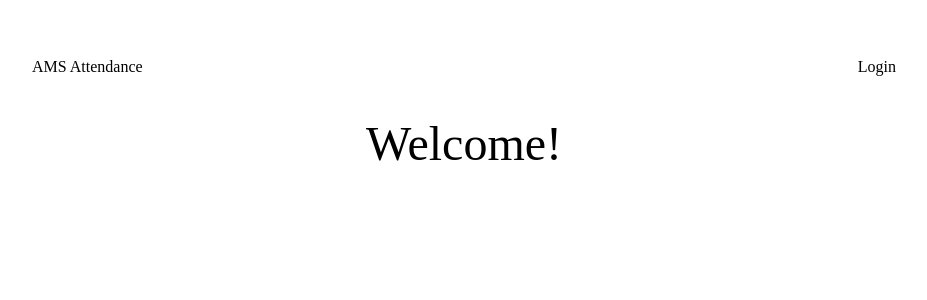
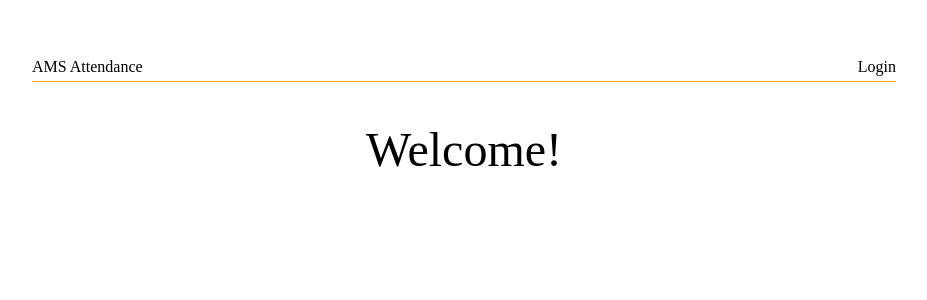
Before and after one commit to JackPadalino/TeacherAttendanceApp, a React app: page / in a window 1280 px wide. Shown: the top 300 px of the page, without its empty margins (176-1103 px from the left). Built offline with nearby package versions, Linux system fonts and the light colour scheme; no server answers; the HTML template or start-up script is replaced by a standard one.

Commit message:
updated NavBar styling and added border bottom

```diff
--- a/src/components/Navbar/Navbar.js
+++ b/src/components/Navbar/Navbar.js
@@ -8,7 +8,9 @@ import AddIcon from '@mui/icons-material/Add';
 const navStyle={
   display:'flex',
   justifyContent:"space-between",
-  alignItems:"center"
+  alignItems:"center",
+  borderBottom:'1px solid orange',
+  paddingBottom:'5px'
 };
 
 const navCenter={
@@ -67,22 +69,23 @@ const Navbar = () => {
       </div>}
       <div style={navRight}>
         {!user.id && <Link style={linkStyle} to="/login">Login</Link>}
-        {user.id && <Fab color="primary" aria-label="add" size="small">
-        <AddIcon
+        {user.id && <AddIcon
           id="demo-positioned-button"
           aria-controls={addMenuOpen ? 'demo-positioned-menu' : undefined}
           aria-haspopup="true"
           aria-expanded={addMenuOpen ? 'true' : undefined}
           onClick={handleMenuOpen}
-        />
-        </Fab>}
+          sx={{
+            cursor:"pointer"
+          }}
+        />}
           <Menu
           anchorEl={anchorEl}
           open={addMenuOpen}
           onClose={handleMenuClose}
           anchorOrigin={{
             vertical: 'top',
-            horizontal: 'left',
+            horizontal: 'right',
           }}
           transformOrigin={{
             vertical: 'top',
```
